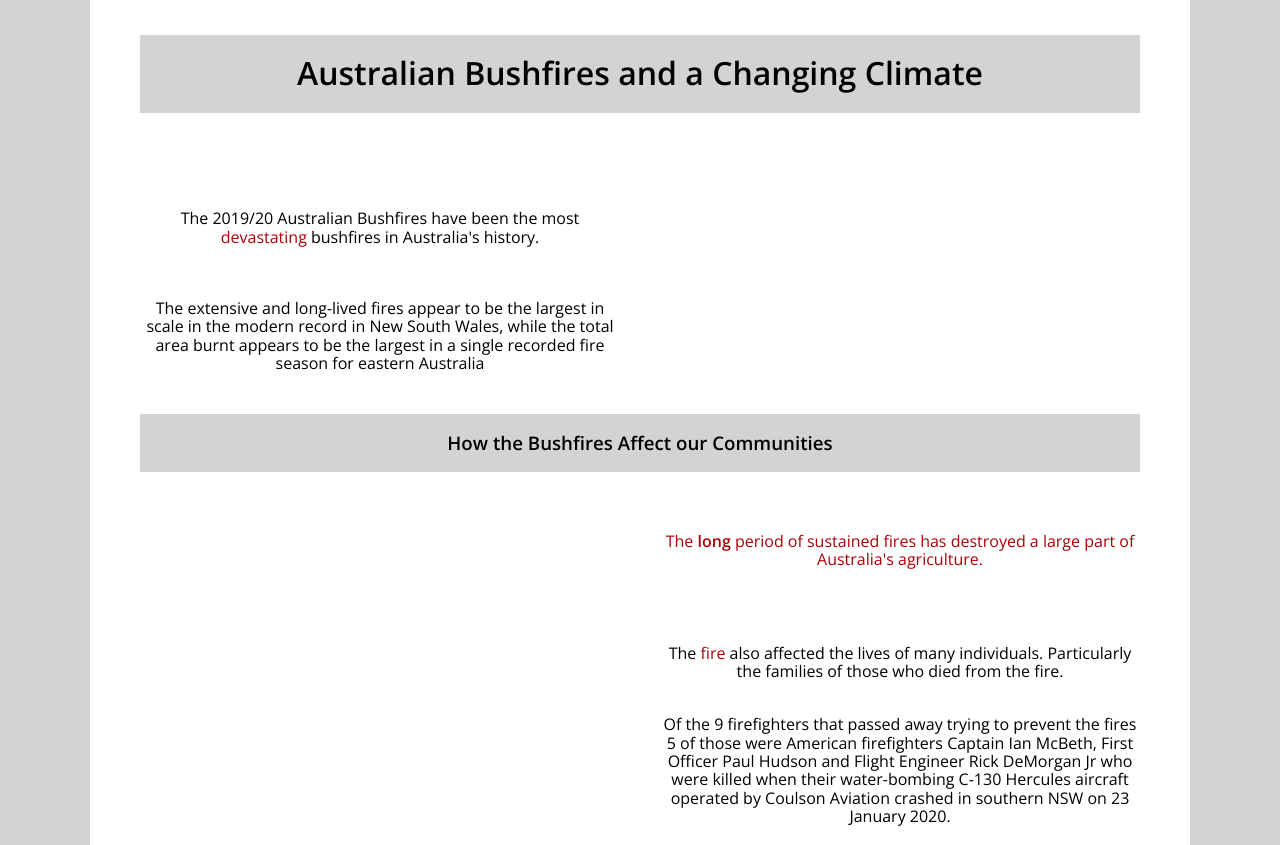
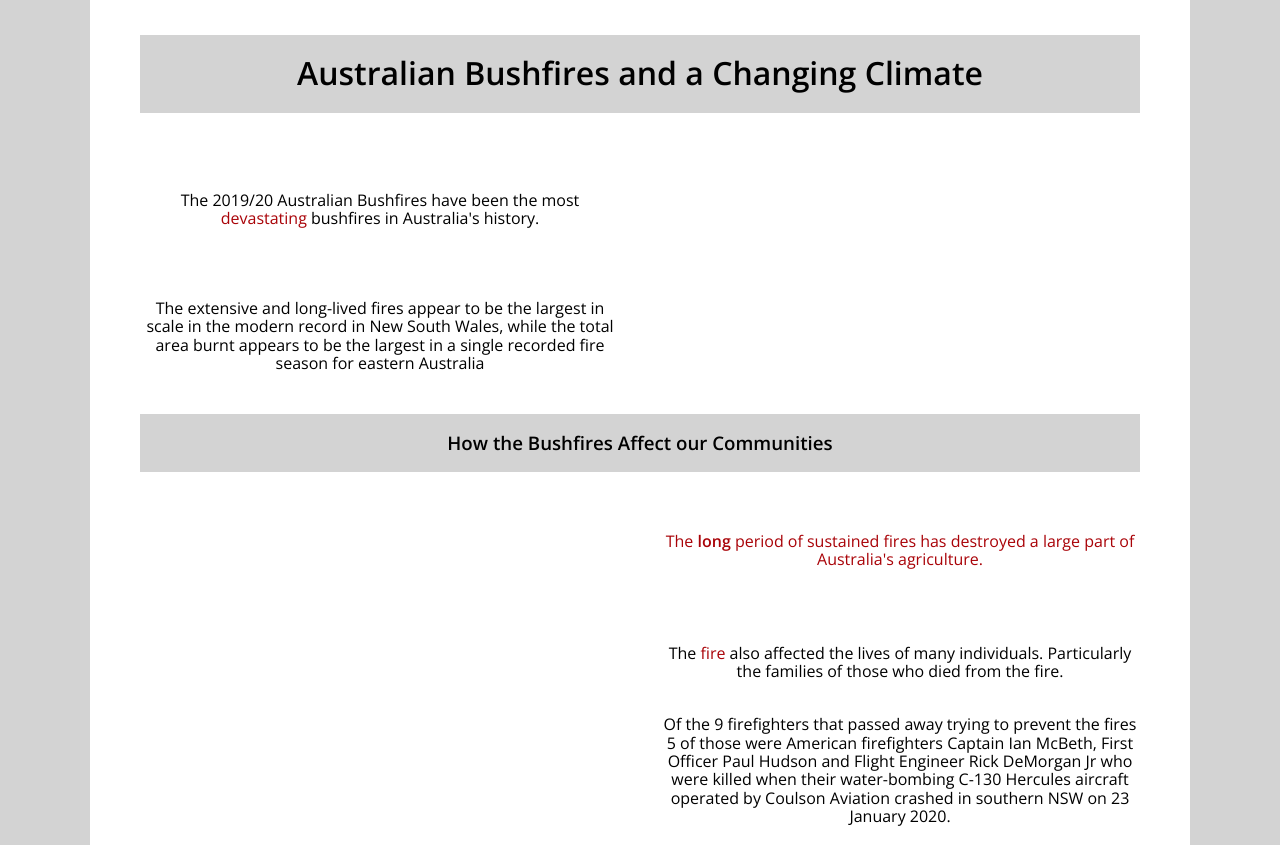
Before and after one commit to harrylawson37/FIT3179, a plain HTML site: page index.html in a window 1280 px wide. Shown: the top 845 px of the page. Drawn offline with nearby package versions, Linux system fonts and the light colour scheme; a script that the page names is missing.

Commit message:
Update index.html

```diff
--- a/index.html
+++ b/index.html
@@ -75,8 +75,8 @@
     <div class="pure-g">
         <div class="pure-u-1-2">
           <div class="description description-left">
-            <p><center><br><br><br>The 2019/20 Australian Bushfires have been the most <mark class="red">devastating</mark> bushfires in Australia's history.</center></p>
-            <center><p><br><br>The extensive and long-lived fires appear to be the largest in scale in the modern record in New South Wales, while the total area burnt
+            <p><center><br><br>The 2019/20 Australian Bushfires have been the most <mark class="red">devastating</mark> bushfires in Australia's history.</center></p>
+            <center><p><br><br><br>The extensive and long-lived fires appear to be the largest in scale in the modern record in New South Wales, while the total area burnt
               appears to be the largest in a single recorded fire season for eastern Australia</p></center>
           </div>
         </div>
```
